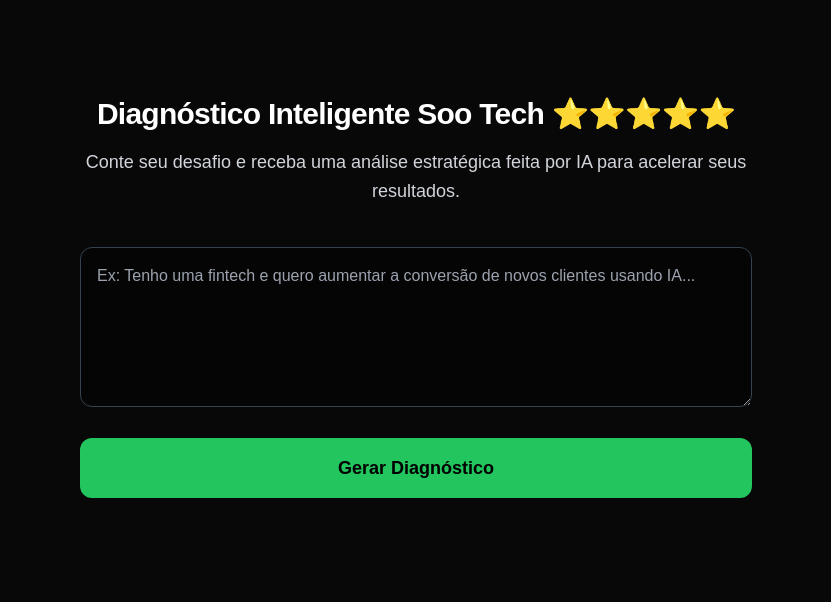
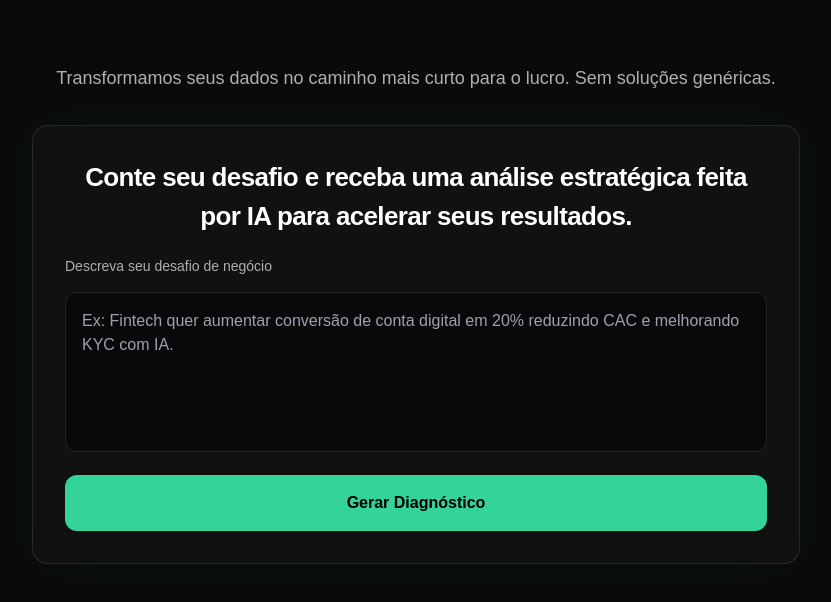
Before and after one commit to ghcastellano/soo-tech-sandbox-updated, a Next.js app: page / in a window 1280 px wide. Shown: the top 602 px of the page, without its empty margins (224-1055 px from the left). Built offline with nearby package versions, Linux system fonts and the light colour scheme.

Commit message:
Update page.tsx

```diff
--- a/app/page.tsx
+++ b/app/page.tsx
@@ -1,82 +1,164 @@
 "use client";
+
 import { useState } from "react";
+import { motion, AnimatePresence } from "framer-motion";
 
-export default function Diagnostico() {
+export default function Home() {
   const [descricao, setDescricao] = useState("");
   const [resultado, setResultado] = useState("");
   const [loading, setLoading] = useState(false);
+  const [erro, setErro] = useState("");
 
   async function gerar() {
     if (!descricao.trim()) return;
     setLoading(true);
     setResultado("");
+    setErro("");
 
+    try {
       const res = await fetch("/api/diagnostico", {
         method: "POST",
         headers: { "Content-Type": "application/json" },
-      body: JSON.stringify({ descricao }),
+        body: JSON.stringify({ descricao })
       });
 
-    const reader = res.body?.getReader();
+      if (!res.body) {
+        const texto = await res.text();
+        throw new Error(texto || "Falha ao gerar diagnóstico.");
+      }
+
+      const reader = res.body.getReader();
       const decoder = new TextDecoder();
 
       while (true) {
-      const { done, value } = await reader?.read()!;
+        const { done, value } = await reader.read();
         if (done) break;
-      setResultado((prev) => prev + decoder.decode(value));
+        setResultado(prev => prev + decoder.decode(value));
       }
-
+    } catch (e: any) {
+      setErro(e?.message || "Erro ao gerar diagnóstico.");
+    } finally {
       setLoading(false);
+    }
   }
 
   return (
-    <main className="min-h-screen bg-[#080808] text-white flex flex-col items-center justify-start px-4 py-24">
-
-      <div className="max-w-2xl text-center space-y-4">
-        <h1 className="text-3xl font-bold text-white tracking-tight">
-          Diagnóstico Inteligente Soo Tech ⭐⭐⭐⭐⭐
-        </h1>
-
-        <p className="text-gray-300 text-lg leading-relaxed">
-          Conte seu desafio e receba uma análise estratégica feita por IA para acelerar seus resultados.
+    <main className="min-h-screen bg-[#0A0A0A] text-white px-4 py-16 flex flex-col items-center">
+      {/* Container central */}
+      <div className="w-full max-w-3xl">
+        {/* Microcopy alinhada ao site */}
+        <div className="text-center space-y-2">
+          <p className="text-[18px] leading-relaxed text-[#AFAFAF]">
+            Transformamos seus dados no caminho mais curto para o lucro. Sem soluções genéricas.
           </p>
         </div>
 
-      <div className="w-full max-w-2xl mt-10 space-y-6">
+        {/* Card principal */}
+        <div className="mt-8 rounded-2xl border border-white/10 bg-white/[0.03] backdrop-blur-md shadow-[0_0_60px_rgba(0,255,120,0.05)]">
+          <div className="p-6 md:p-8">
+            {/* Headline discreta interna */}
+            <div className="text-center mb-5">
+              <h2 className="text-[22px] md:text-[26px] font-semibold tracking-tight">
+                Conte seu desafio e receba uma análise estratégica feita por IA para acelerar seus resultados.
+              </h2>
+            </div>
+
+            {/* Form */}
+            <div className="space-y-4">
+              <label className="block text-sm text-[#AFAFAF]">
+                Descreva seu desafio de negócio
+              </label>
               <textarea
                 value={descricao}
                 onChange={(e) => setDescricao(e.target.value)}
-          placeholder="Ex: Tenho uma fintech e quero aumentar a conversão de novos clientes usando IA..."
-          className="w-full h-40 p-4 rounded-xl bg-black/40 text-gray-200 border border-gray-700 focus:border-green-500 transition"
+                placeholder="Ex: Fintech quer aumentar conversão de conta digital em 20% reduzindo CAC e melhorando KYC com IA."
+                className="w-full h-40 resize-none rounded-xl bg-black/40 text-gray-200 border border-white/10 focus:border-emerald-400 outline-none p-4 transition"
               />
 
               <button
                 onClick={gerar}
                 disabled={loading}
-          className="w-full py-4 rounded-xl bg-green-500 hover:bg-green-600 text-black text-lg font-semibold transition disabled:opacity-50"
+                className="w-full py-4 rounded-xl bg-emerald-400 hover:bg-emerald-300 text-black text-[16px] font-semibold transition disabled:opacity-60"
               >
-          {loading ? "Gerando análise consultiva..." : "Gerar Diagnóstico"}
+                {loading ? "Gerando análise..." : "Gerar Diagnóstico"}
               </button>
+            </div>
 
+            {/* Loader */}
+            <AnimatePresence>
               {loading && (
-          <div className="animate-pulse text-green-400 text-center">
-            Analisando impacto, benchmark e ROI...
+                <motion.div
+                  initial={{ opacity: 0, y: 8 }}
+                  animate={{ opacity: 1, y: 0 }}
+                  exit={{ opacity: 0, y: 8 }}
+                  className="mt-6"
+                >
+                  <div className="w-full h-2 rounded-full bg-white/10 overflow-hidden">
+                    <motion.div
+                      initial={{ x: "-100%" }}
+                      animate={{ x: ["-100%", "0%", "100%"] }}
+                      transition={{ duration: 1.6, repeat: Infinity, ease: "easeInOut" }}
+                      className="h-full w-1/3 bg-gradient-to-r from-emerald-400/20 via-emerald-400 to-emerald-400/20"
+                    />
+                  </div>
+                  <p className="mt-3 text-center text-sm text-[#AFAFAF]">
+                    Analisando impacto, ROI e benchmarks...
+                  </p>
+                </motion.div>
+              )}
+            </AnimatePresence>
+
+            {/* Erro */}
+            {erro && (
+              <div className="mt-6 rounded-lg border border-red-500/30 bg-red-500/10 p-4 text-red-200">
+                {erro}
               </div>
             )}
 
-        {resultado && (
-          <div className="bg-black/50 border border-gray-700 rounded-xl p-6 text-gray-100 whitespace-pre-wrap mt-4 shadow-lg">
+            {/* Resultado */}
+            <AnimatePresence>
+              {resultado && !loading && (
+                <motion.div
+                  initial={{ opacity: 0, y: 8 }}
+                  animate={{ opacity: 1, y: 0 }}
+                  className="mt-8 space-y-6"
+                >
+                  {/* Chips rápidos de valor */}
+                  <div className="flex flex-wrap gap-2">
+                    <span className="px-3 py-1 rounded-full bg-emerald-400/10 border border-emerald-400/30 text-emerald-300 text-sm">
+                      Impacto esperado ⭐⭐⭐⭐⭐
+                    </span>
+                    <span className="px-3 py-1 rounded-full bg-white/5 border border-white/10 text-gray-200 text-sm">
+                      ROI aproximado incluso
+                    </span>
+                    <span className="px-3 py-1 rounded-full bg-white/5 border border-white/10 text-gray-200 text-sm">
+                      Roadmap 0–180 dias
+                    </span>
+                  </div>
+
+                  {/* Corpo do diagnóstico */}
+                  <div className="whitespace-pre-wrap text-gray-100 leading-relaxed">
                     {resultado}
+                  </div>
 
+                  {/* CTA WhatsApp */}
                   <a
-              href={`https://wa.me/5511970561448?text=Olá!%20Li%20meu%20Diagnóstico%20IA%20e%20quero%20falar%20com%20um%20especialista`}
+                    href={`https://wa.me/5511970561448?text=Olá!%20Li%20meu%20Diagnóstico%20IA%20no%20site%20da%20Soo%20Tech%20e%20quero%20falar%20com%20um%20consultor%20especialista.`}
                     target="_blank"
-              className="block text-center mt-6 py-3 bg-green-600 hover:bg-green-700 rounded-xl font-bold text-black transition"
+                    className="block text-center mt-2 py-3 rounded-xl bg-emerald-400 hover:bg-emerald-300 text-black font-semibold transition"
                   >
                     Conversar com consultor especialista ⚡️
                   </a>
+
+                  {/* Nota de autoridade */}
+                  <p className="text-xs text-[#AFAFAF] text-center">
+                    A Soo Tech já acelerou resultados em projetos semelhantes a este combinando IA, dados e analytics.
+                  </p>
+                </motion.div>
+              )}
+            </AnimatePresence>
           </div>
-        )}
+        </div>
       </div>
     </main>
   );
```
Lines whose indentation alone changed are shown as unchanged.
